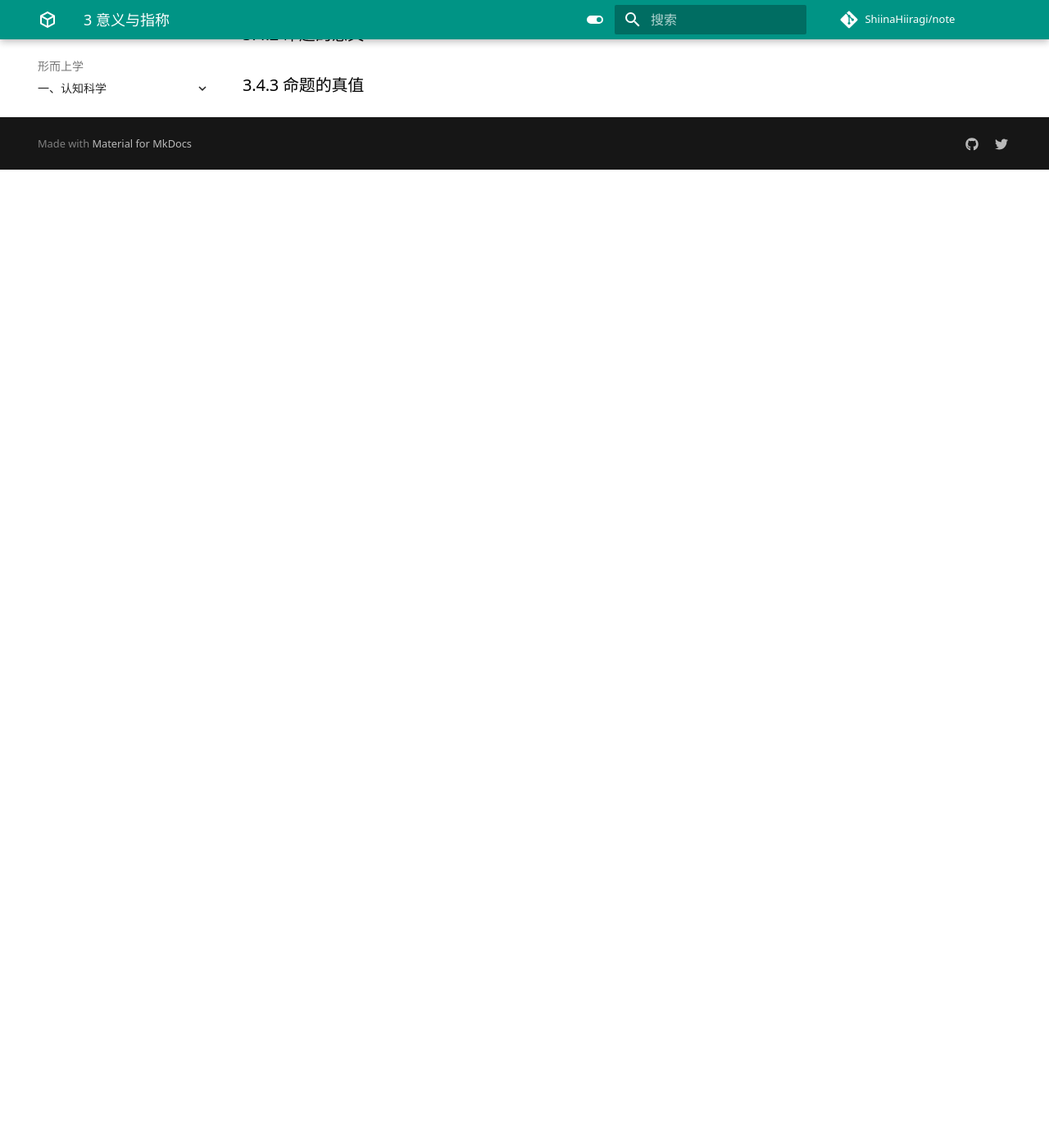
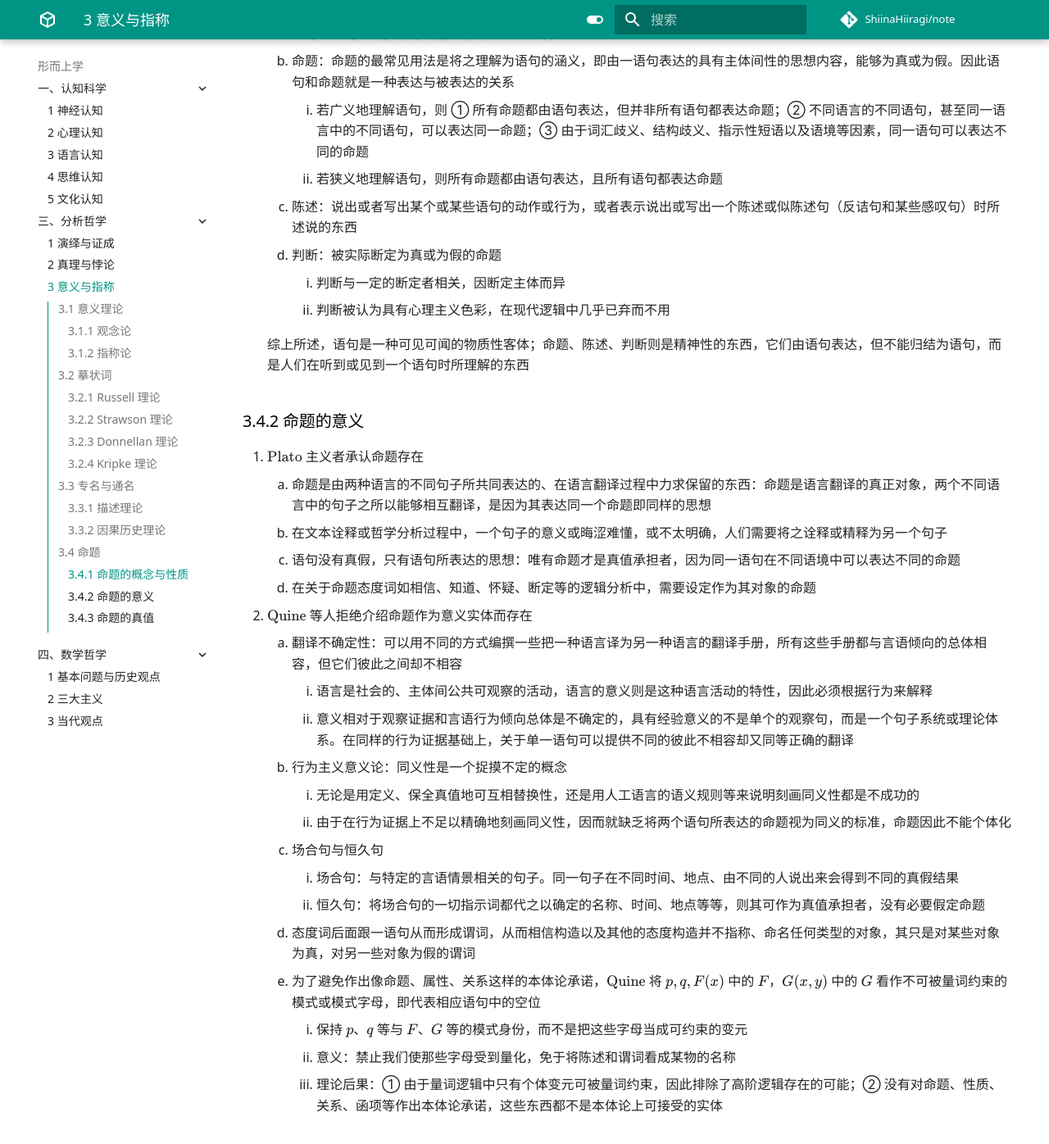
Before and after one commit to ShiinaHiiragi/note, an MkDocs documentation site: the page built from docs/meta/logic/mean.md, in a window 1280 px wide and 1400 px high, scrolled down 9783 px. Shown: the top 1396 px of the window at 82% size. Built offline with MkDocs 1.6.1 and Material for MkDocs 9.7.7, drawn with Linux system fonts in a browser that asks for light colours; comment, search, counter and statistics services are not loaded; before the commit the page ends 9990 px from its top, so only the background shows below that; some of the changed text lies outside the part shown.

Commit message:
finish first two

```diff
--- a/docs/meta/logic/mean.md
+++ b/docs/meta/logic/mean.md
@@ -257,7 +257,37 @@
     2. 命题是抽象实体，与语言学中的句子不同，其本身不能还原为一组符号
     3. 命题是在这个世界中存在的对象或属性的集合，如「事实」「事态」 或「情景」等，它因此成为在客观世界中存在的东西
 3. 真值承担者：能够为真或者为假的东西
+    1. 语句：广义的语句即语言学中的语句，是一种语言单位，由某种语言内的语词或词组按一定的语法规则组成；狭义的语句除具有上述特点外，还必须能够作为真值承担者
+    2. 命题：命题的最常见用法是将之理解为语句的涵义，即由一语句表达的具有主体间性的思想内容，能够为真或为假。因此语句和命题就是一种表达与被表达的关系
+        1. 若广义地理解语句，则 ① 所有命题都由语句表达，但并非所有语句都表达命题；② 不同语言的不同语句，甚至同一语言中的不同语句，可以表达同一命题；③ 由于词汇歧义、结构歧义、指示性短语以及语境等因素，同一语句可以表达不同的命题
+        2. 若狭义地理解语句，则所有命题都由语句表达，且所有语句都表达命题
+    3. 陈述：说出或者写出某个或某些语句的动作或行为，或者表示说出或写出一个陈述或似陈述句（反诘句和某些感叹句）时所述说的东西
+    4. 判断：被实际断定为真或为假的命题
+        1. 判断与一定的断定者相关，因断定主体而异
+        2. 判断被认为具有心理主义色彩，在现代逻辑中几乎已弃而不用
+
+    综上所述，语句是一种可见可闻的物质性客体；命题、陈述、判断则是精神性的东西，它们由语句表达，但不能归结为语句，而是人们在听到或见到一个语句时所理解的东西
 
 ### 3.4.2 命题的意义
+1. $\text{Plato}$ 主义者承认命题存在
+    1. 命题是由两种语言的不同句子所共同表达的、在语言翻译过程中力求保留的东西：命题是语言翻译的真正对象，两个不同语言中的句子之所以能够相互翻译，是因为其表达同一个命题即同样的思想
+    2. 在文本诠释或哲学分析过程中，一个句子的意义或晦涩难懂，或不太明确，人们需要将之诠释或精释为另一个句子
+    3. 语句没有真假，只有语句所表达的思想：唯有命题才是真值承担者，因为同一语句在不同语境中可以表达不同的命题
+    4. 在关于命题态度词如相信、知道、怀疑、断定等的逻辑分析中，需要设定作为其对象的命题
+2. $\text{Quine}$ 等人拒绝介绍命题作为意义实体而存在
+    1. 翻译不确定性：可以用不同的方式编撰一些把一种语言译为另一种语言的翻译手册，所有这些手册都与言语倾向的总体相容，但它们彼此之间却不相容
+        1. 语言是社会的、主体间公共可观察的活动，语言的意义则是这种语言活动的特性，因此必须根据行为来解释
+        2. 意义相对于观察证据和言语行为倾向总体是不确定的，具有经验意义的不是单个的观察句，而是一个句子系统或理论体系。在同样的行为证据基础上，关于单一语句可以提供不同的彼此不相容却又同等正确的翻译
+    2. 行为主义意义论：同义性是一个捉摸不定的概念
+        1. 无论是用定义、保全真值地可互相替换性，还是用人工语言的语义规则等来说明刻画同义性都是不成功的
+        2. 由于在行为证据上不足以精确地刻画同义性，因而就缺乏将两个语句所表达的命题视为同义的标准，命题因此不能个体化
+    3. 场合句与恒久句
+        1. 场合句：与特定的言语情景相关的句子。同一句子在不同时间、地点、由不同的人说出来会得到不同的真假结果
+        2. 恒久句：将场合句的一切指示词都代之以确定的名称、时间、地点等等，则其可作为真值承担者，没有必要假定命题
+    4. 态度词后面跟一语句从而形成谓词，从而相信构造以及其他的态度构造并不指称、命名任何类型的对象，其只是对某些对象为真，对另一些对象为假的谓词
+    5. 为了避免作出像命题、属性、关系这样的本体论承诺，$\text{Quine}$ 将 $p,q,F(x)$ 中的 $F$，$G(x,y)$ 中的 $G$ 看作不可被量词约束的模式或模式字母，即代表相应语句中的空位
+        1. 保持 $p$、$q$ 等与 $F$、$G$ 等的模式身份，而不是把这些字母当成可约束的变元
+        2. 意义：禁止我们使那些字母受到量化，免于将陈述和谓词看成某物的名称
+        3. 理论后果：① 由于量词逻辑中只有个体变元可被量词约束，因此排除了高阶逻辑存在的可能；② 没有对命题、性质、关系、函项等作出本体论承诺，这些东西都不是本体论上可接受的实体
 
 ### 3.4.3 命题的真值
```
Also changed, not shown: other parts of docs/meta/logic/mean.md (+1 -1 lines).
